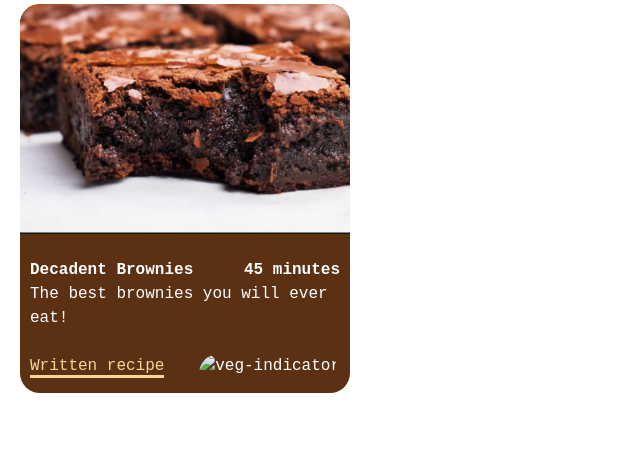
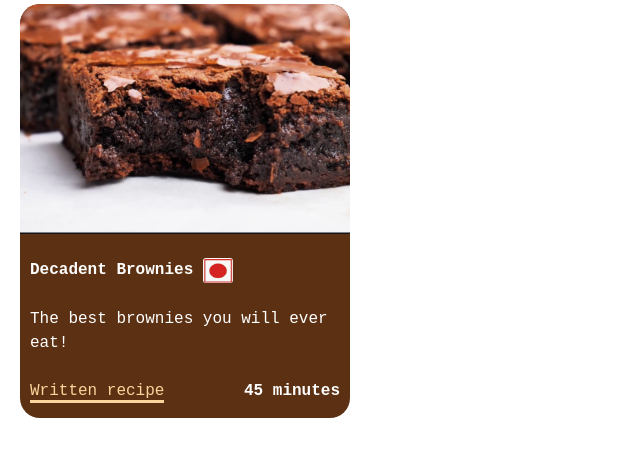
Before and after one commit to sania-dsouza/django-dorabakes, a Django app: page / in a window 1280 px wide. Shown: the part 139-596 px from the top of the page, without its empty margins (0-640 px from the left). Run offline with Django 3.2, Linux system fonts and the light colour scheme; some libraries are stand-ins or nearby versions.

Commit message:
Add the vegetarian indicator and the styling for it

```diff
--- a/doraBakes/bakery/static/bakery/base_style.css
+++ b/doraBakes/bakery/static/bakery/base_style.css
@@ -84,6 +84,7 @@ div#recipe-title {
 div#recipe-time {
     padding-right: 10px;
     float: right;
+    font-weight: bold;
     }
 
 div#recipe-desc {
@@ -119,3 +120,15 @@ img {
     border-radius: 20px 20px 0 0;
     display: block;
     }
+
+div#recipe-veg {
+    margin-left: 20px;
+    }
+
+div#recipe-veg img {
+    border-radius: 3px;
+    margin-left: 10px;
+    width: 30px;
+    height: 25px;
+    display: inline-block;
+    }
--- a/doraBakes/bakery/templates/bakery/recipes.html
+++ b/doraBakes/bakery/templates/bakery/recipes.html
@@ -64,7 +64,7 @@
             <div>
                 <div class="recipe-text">
                     <div id="recipe-title"> Decadent Brownies </div>
-                    <div id="recipe-time"> 45 minutes </div>
+                    <div id="recipe-veg"><img v-bind:src="'static/images/non-veg.png'" alt="veg-indicator"/></div>
                 </div>
                 </br>
                 <div>
@@ -75,7 +75,7 @@
             </br>
             <div id="recipe-written">
                 <a href=""> Written recipe </a>
-                <span id="recipe-veg"><img src="" alt="veg-indicator"/></span>
+                <div id="recipe-time"> 45 minutes </div>
             </div>
 
         </div>
```
Also changed, not shown: doraBakes/bakery/static/images/non-veg.png (added), doraBakes/bakery/static/images/veg.png (added).
